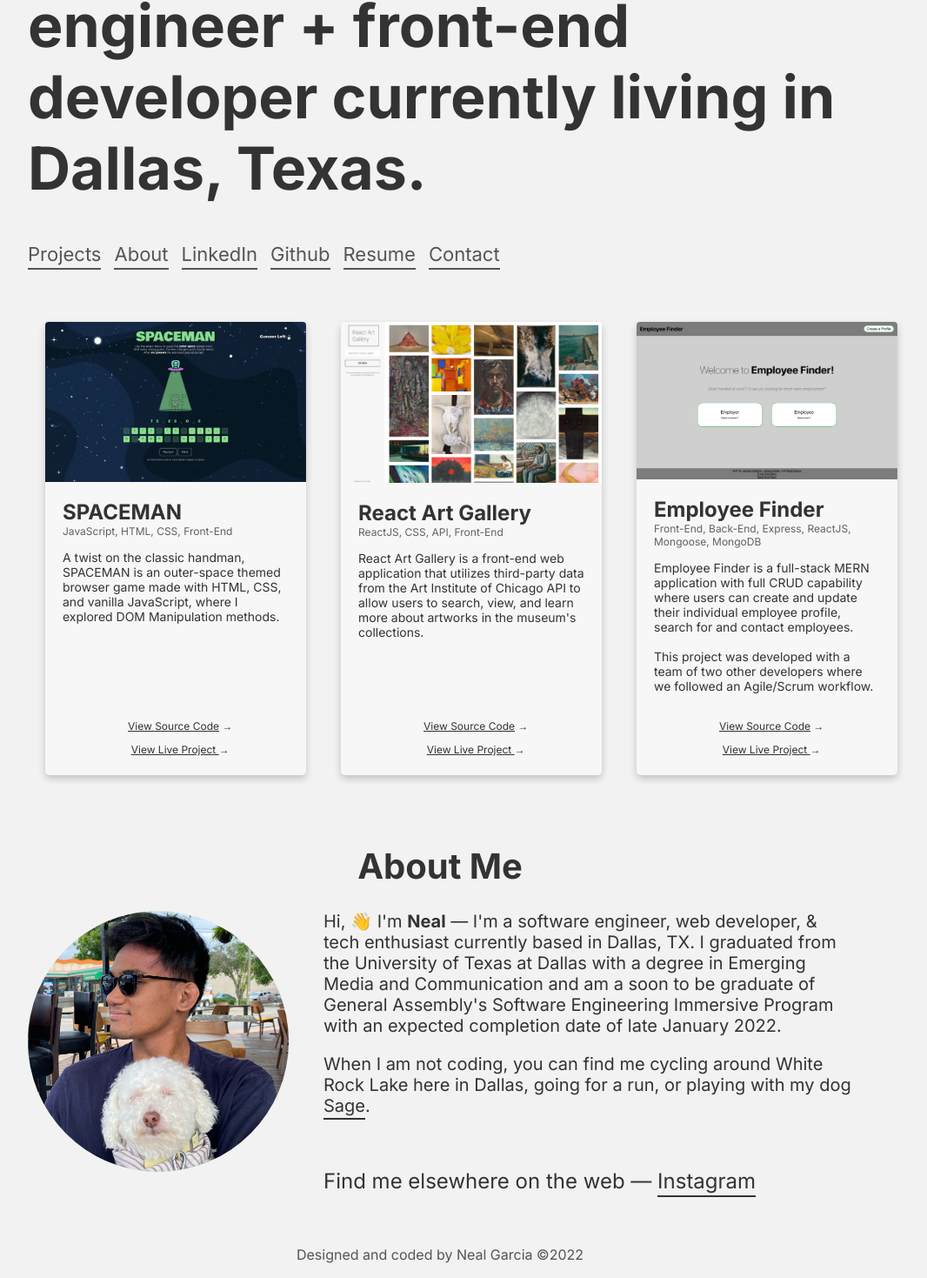
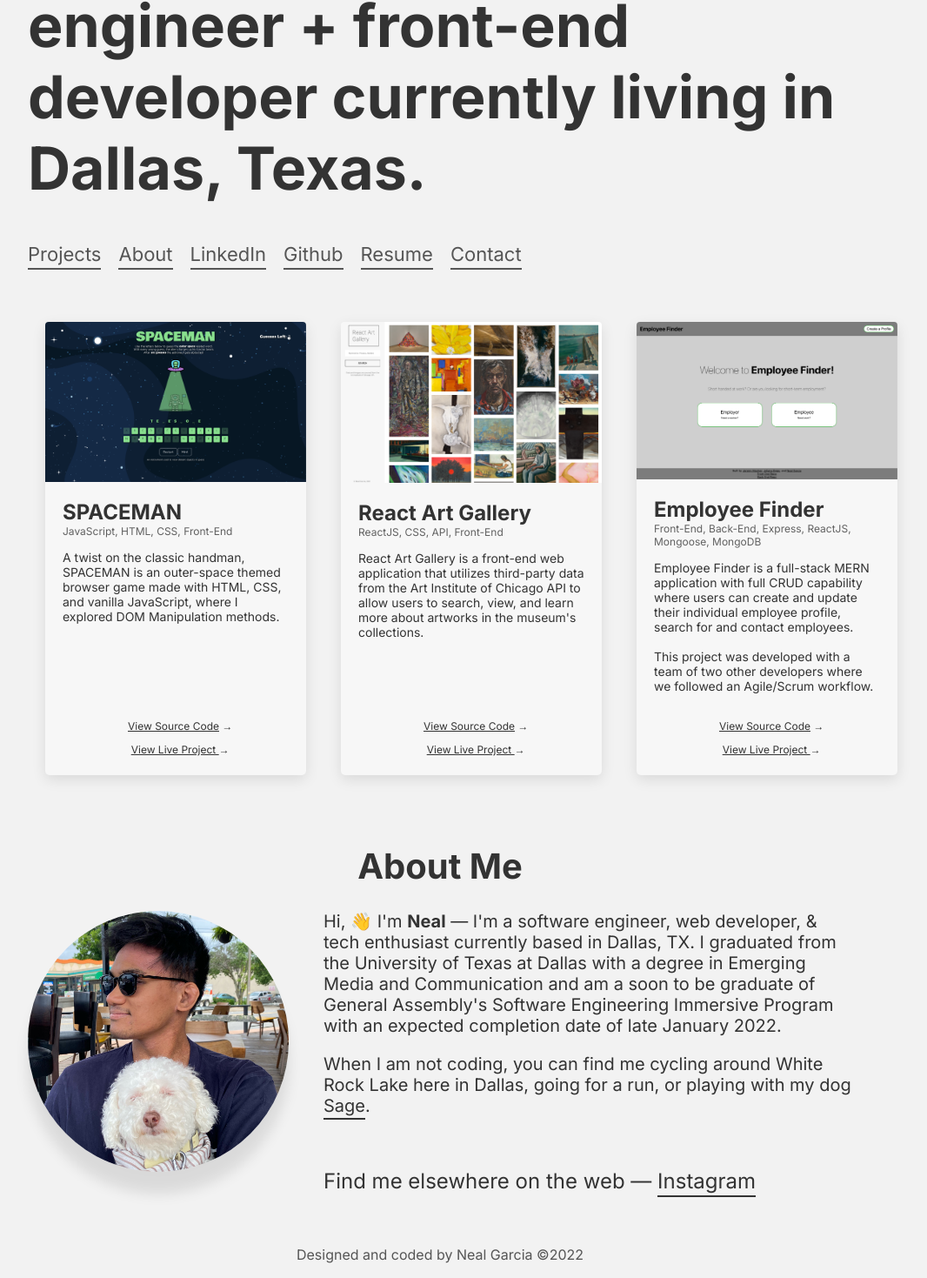
Before and after one commit to NealGarcia/react-portfolio-site, a React (Create React App) app: page / in a window 1280 px wide. Shown: the part 184-1653 px from the top of the page at 87% size, without its empty margins (134-1200 px from the left). Built offline with nearby package versions, Linux system fonts and the light colour scheme.

Commit message:
more hover effects

```diff
--- a/src/index.css
+++ b/src/index.css
@@ -59,7 +59,7 @@ button:hover{
 }
 
 .nav li{
-  margin-right: 15px;
+  margin-right: 20px;
   /* color: #555555; */
 }
 
@@ -87,16 +87,18 @@ a:hover{
 .projectCard{
   width: 100%;
   border-radius: 5px;
-  box-shadow: 0 4px 8px 0 rgba(0,0,0,0.2);
+  box-shadow: 0 5px 16px 0px rgba(0,0,0,0.1);
   margin-left: 20px;
   margin-right: 20px;
   position: relative;
-  transition: margin 0.2s ease-in-out;
+  transition: margin 0.25s ease-in-out, box-shadow 0.25s ease-in-out;
 }
 
 .projectCard:hover{
-  margin-top: -10px;
-  margin-bottom: 10px;
+  margin-top: -12px;
+  margin-bottom: 12px;
+  box-shadow: 0 25px 16px 0px rgba(0,0,0,0.1);
+
 }
 
 .projectCard img{
@@ -163,6 +165,8 @@ a:hover{
   float:left;
   margin-right: 40px;
   margin-bottom: 20px;
+  box-shadow: 0 25px 16px 0px rgba(0,0,0,0.1);
+
 }
 
 .about a{
```
